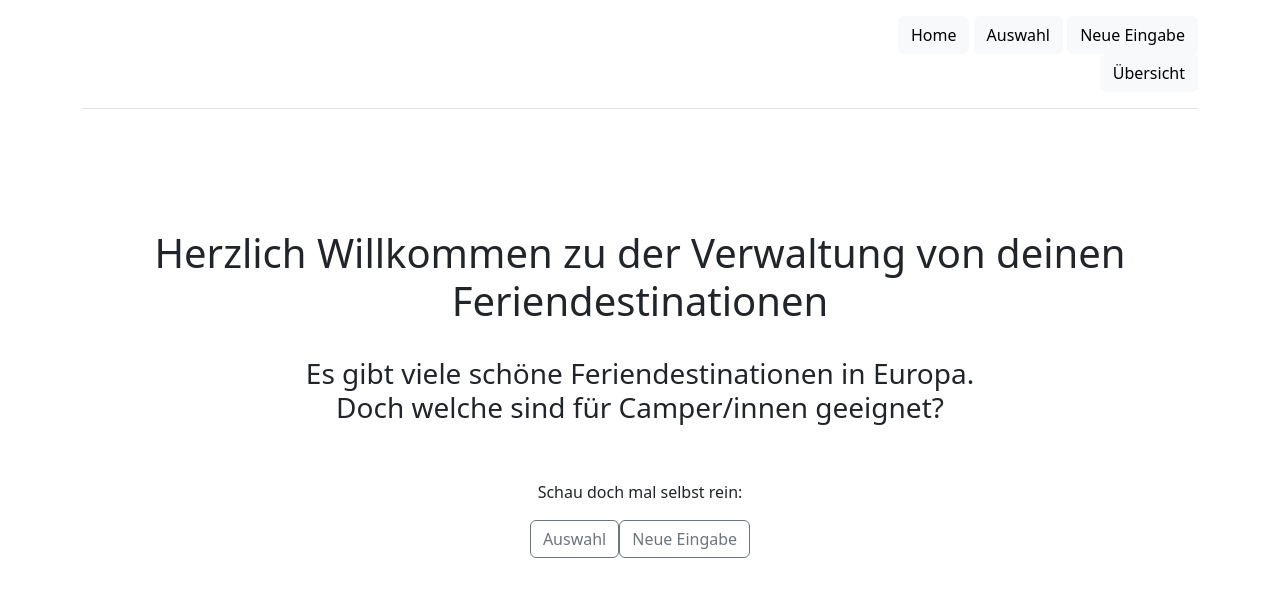
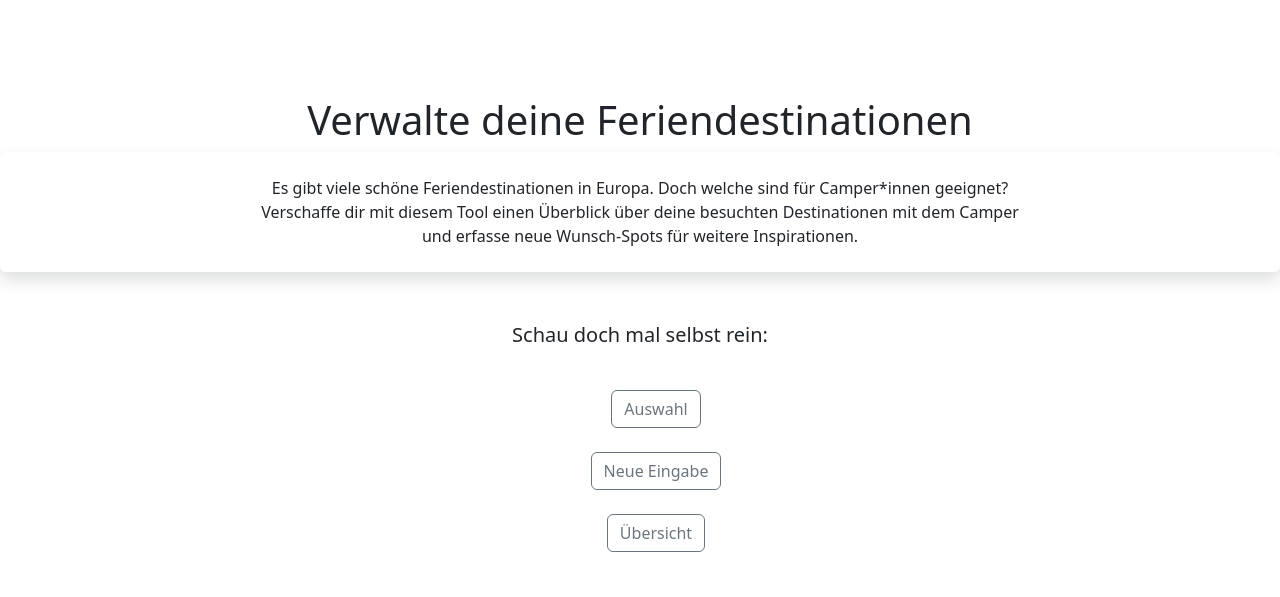
Before and after one commit to juju6508/PRO2_Projekt, a Flask app: page / in a window 1280 px wide. Shown: the top 597 px of the page. Run offline with Flask 2, Linux system fonts and the light colour scheme; some libraries are stand-ins or nearby versions.

Commit message:
komplette startseite

```diff
--- a/templates/startseite.html
+++ b/templates/startseite.html
@@ -1,35 +1,29 @@
-{% extends "vorlage.html" %}
+<!-- Mittels Jinja Logik wird die vorlage.html als Template eingefügt. -->
+{% include "vorlage.html" %}
 
+<!-- Quelle der Darstellungen: Offizielle Website von Bootstrap (teilweise angepasst) -->
+
+<!-- Inhalt -->
+<body>
 {% block body %}
-<body>
-  <!-- Header zur Übersicht der Navigation -->
-    <div class="container">
-    <header class="d-flex flex-wrap align-items-center justify-content-center justify-content-md-between py-3 mb-4 border-bottom">
-      <a href="/" class="d-flex align-items-center col-md-3 mb-2 mb-md-0 text-dark text-decoration-none">
-        <svg class="bi me-2" width="40" height="32" role="img" aria-label="Bootstrap"><use xlink:href="#bootstrap"></use></svg>
-      </a>
 
-      <div class="col-md-4 text-end">
-        <a href="#" type="button" class="btn btn-light">Home</a>
-        <a href="#" type="button" class="btn btn-light">Auswahl</a>
-        <a href="#" type="button" class="btn btn-light">Neue Eingabe</a>
-        <a href="#" type="button" class="btn btn-light">Übersicht</a>
-      </div>
-    </header>
-  </div>
+<br><br><br><br>  <!-- Zeilenumbrüche, damit der nachfolgende Text in der Mitte steht -->
 
-   <!-- Text -->
-<br><br><br><br>
-<h1 class="text-center"> Herzlich Willkommen zu der Verwaltung von deinen Feriendestinationen</h1>
-<br>
-<h3 class="text-center"> Es gibt viele schöne Feriendestinationen in Europa. <br> Doch welche sind für Camper/innen geeignet?</h3>
-<br><br>
-<p class="text-center"> Schau doch mal selbst rein:</p>
+<h1 class="text-center"> Verwalte deine Feriendestinationen</h1>
+<p class="text-center shadow p-4 mb-4 rounded"> Es gibt viele schöne Feriendestinationen in Europa. Doch welche sind für Camper*innen geeignet? <br> Verschaffe dir mit diesem Tool einen Überblick über deine besuchten Destinationen mit dem Camper <br> und erfasse neue Wunsch-Spots für weitere Inspirationen. </p><br>
 
-   <!-- Button zur Auswahl und neuer Eingabe -->
-  <ul class="nav col-12 col-md-auto mb-6 justify-content-center mb-md-0">
-        <li><a href="#" type="button" class="btn btn-outline-secondary">Auswahl</a></li>
-        <li><a href="#" type="button" class="btn btn-outline-secondary">Neue Eingabe</a></li>
-   </ul>
+<p class="lead text-center"> Schau doch mal selbst rein:</p> <br>
+
+   <!-- Button zur "Auswahl-Seite", "Neue Eingabe-Seite" und "Übersicht-Seite"
+            Mit <div class="w-100"</div> = Nach Grössen zu ordnen (Sizing) werden diese übereinander dargestellt -->
+<ul class="text-center">
+        <a href="/auswahl" type="button" class="btn btn-outline-secondary">Auswahl</a>
+       <div class="w-100"</div> <br>
+        <a href="/erfassung" type="button" class="btn btn-outline-secondary">Neue Eingabe</a>
+       <div class="w-100"</div> <br>
+        <a href="/uebersicht" type="button" class="btn btn-outline-secondary">Übersicht</a>
+</ul>
+
+<!-- Inhalt beenden -->
+{% endblock %}
 </body>
-{% endblock %}
```
